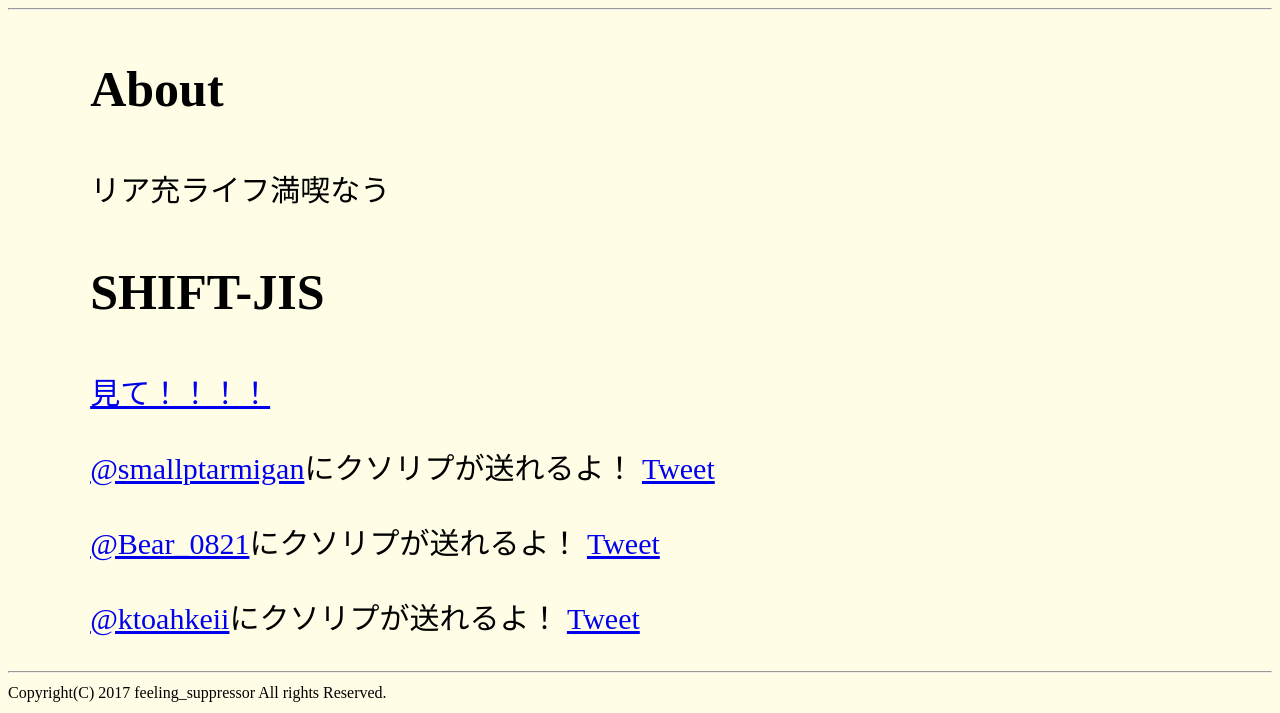
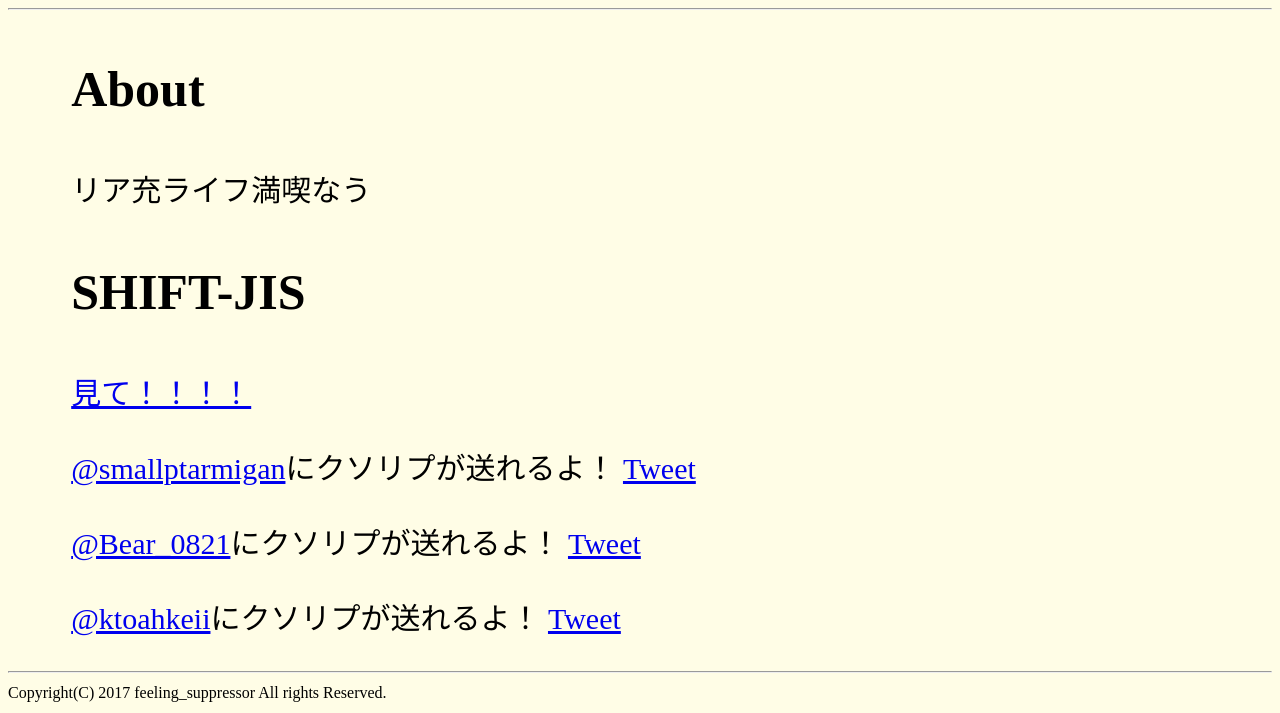
Before and after one commit to feeling-tester/dsmpt-contents, a PHP site: page / in a window 1280 px wide. Shown: the part 128-841 px from the top of the page. Run offline with PHP 8.4, Linux system fonts and the light colour scheme.

Commit message:
view update

```diff
--- a/style.css
+++ b/style.css
@@ -17,7 +17,7 @@ header .title {
 
 section {
 	  margin: 0 auto;
-	  width: 87%;
+	  width: 90%;
 	  /* padding-top: 30px; */
 }
 
@@ -38,7 +38,7 @@ section p form select{
 #map {
     margin: 0 auto;
     height: 400px;
-    width: 90%;
+    width: 100%;
 }
 
 
```
